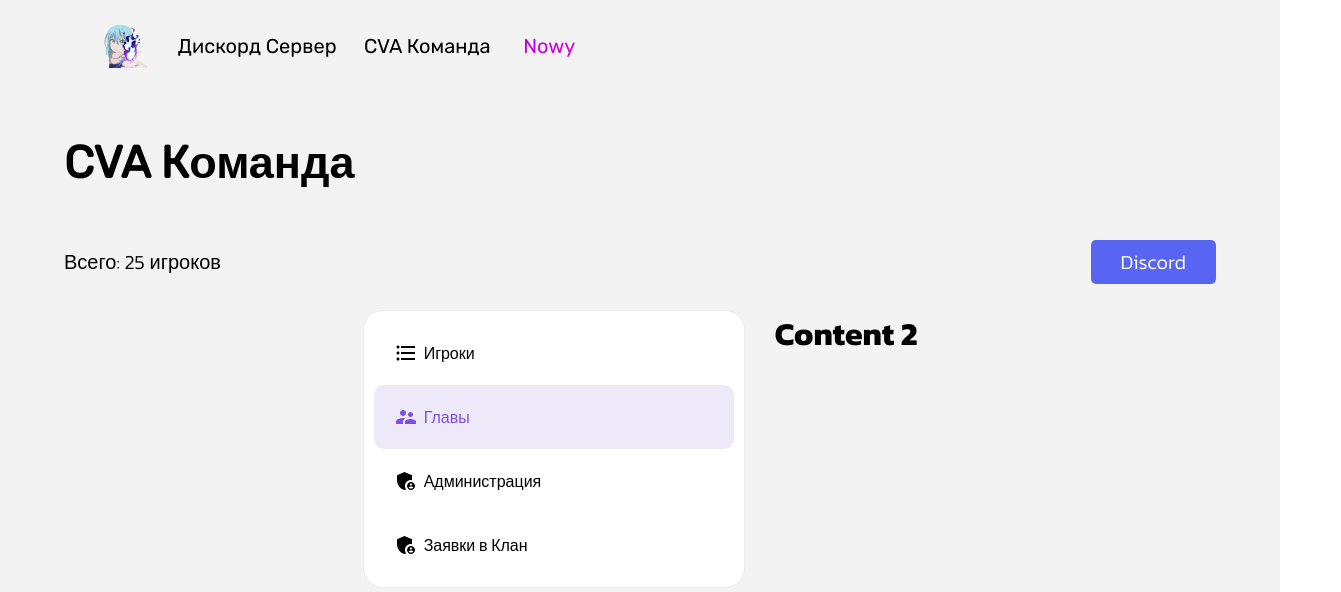
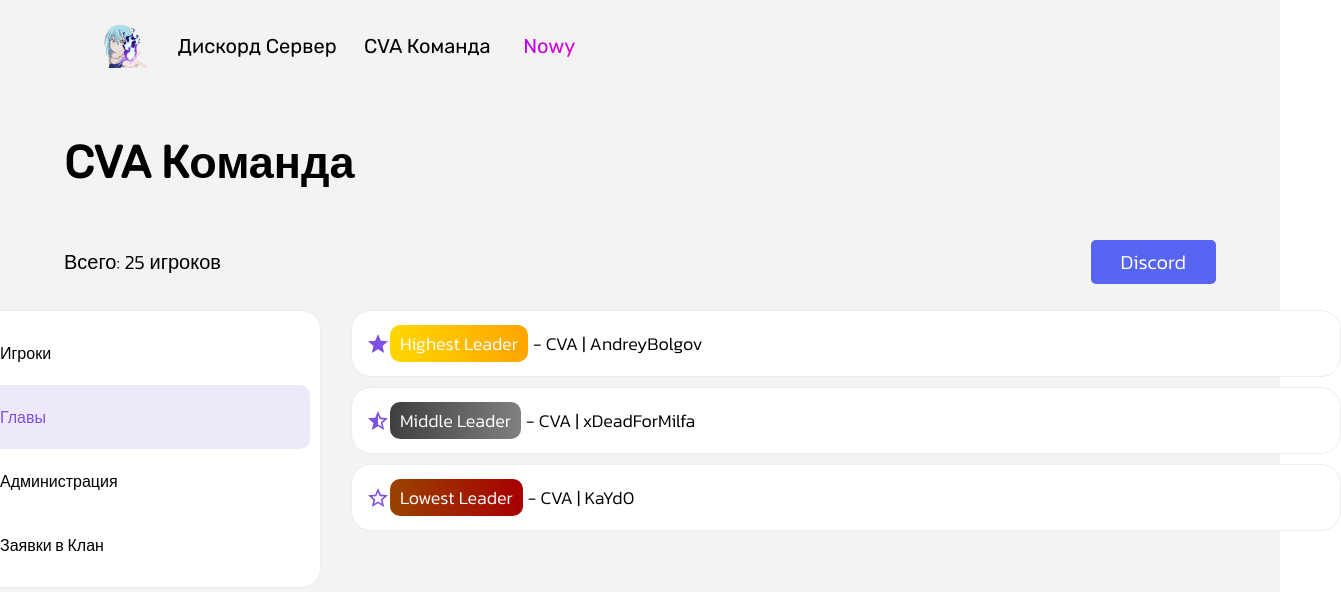
Before and after one commit to TheNowy/Tempo, a React (Vite) app: page /Commands in a window 1280 px wide. Both pictures are taken after a click on the element "Главы". Shown: the top 592 px of the page, 1341 px wide, since content can reach past the window. Built offline with nearby package versions, Linux system fonts and the light colour scheme.

Commit message:
UpdateFillAllContents

```diff
--- a/src/components/pages/Commands/Sandbox/Sandbox.module.scss
+++ b/src/components/pages/Commands/Sandbox/Sandbox.module.scss
@@ -75,18 +75,82 @@
       width: 60rem;
       margin-bottom: 10px;
       display: flex;
-      justify-content: start;
+      justify-content: space-between;
       align-items: center;
       padding: 14px;
       position: relative;
       background-color: #fff;
       border-radius: 20px;
       border: solid 1px #ececec;
+
+      //Wait
+      .Accept {
+        display: flex;
+        button {
+          margin-right: 10px;
+          width: 7rem;
+          cursor: pointer;
+          display: flex;
+          justify-content: center;
+          align-items: center;
+          border: none;
+          color: white;
+          border-radius: 4px;
+          background-color: #5865f2;
+          padding: 10px 20px;
+
+          &:hover {
+            color: rgb(216, 214, 214);
+            background-color: #4e58c5;
+          }
+        }
+        p {
+          font-size: 13px;
+          display: flex;
+          justify-content: center;
+          align-items: center;
+          flex-direction: column;
+
+          svg {
+            color: #7e50e1;
+            animation: rotate 4s linear infinite;
+            animation-delay: 1s;
+          }
+        }
+
+        @keyframes rotate {
+          0% {
+            transform: rotate(0deg);
+          }
+          25% {
+            transform: rotate(0deg);
+          }
+          50% {
+            transform: rotate(180deg);
+          }
+          75% {
+            transform: rotate(180deg);
+          }
+          100% {
+            transform: rotate(360deg);
+          }
+        }
+      }
+      //
+
       h1 {
+        display: flex;
+        justify-content: center;
+        align-items: center;
         font-weight: 100;
         font-size: 18px;
 
+        svg {
+          color: #7e50e1;
+        }
+
         span {
+          margin-right: 5px;
           background-color: #7e50e1;
           color: white;
           padding: 5px 10px;
@@ -97,7 +161,28 @@
           background: linear-gradient(to right, gold, rgb(232, 151, 0));
         }
         .Cusrom_2 {
-          background: linear-gradient(to right, rgb(0, 174, 255), rgb(0, 23, 232));
+          background: linear-gradient(
+            to right,
+            rgb(0, 174, 255),
+            rgb(0, 23, 232)
+          );
+        }
+        .LeaderLVL3 {
+          background: linear-gradient(to right, gold, orange);
+        }
+        .LeaderLVL2 {
+          background: linear-gradient(
+            to right,
+            rgb(63, 63, 63),
+            rgb(128, 128, 128)
+          );
+        }
+        .LeaderLVL1 {
+          background: linear-gradient(
+            to right,
+            rgb(154, 67, 0),
+            rgb(167, 0, 0)
+          );
         }
       }
     }
--- a/src/components/pages/Commands/Sandbox/Sandbox.tsx
+++ b/src/components/pages/Commands/Sandbox/Sandbox.tsx
@@ -4,6 +4,13 @@
 import FormatListBulletedIcon from "@mui/icons-material/FormatListBulleted";
 import SupervisorAccountIcon from "@mui/icons-material/SupervisorAccount";
 import AdminPanelSettingsIcon from "@mui/icons-material/AdminPanelSettings";
+import AppsOutageIcon from "@mui/icons-material/AppsOutage";
+import HourglassBottomIcon from "@mui/icons-material/HourglassBottom";
+
+//Str
+import StarIcon from "@mui/icons-material/Star";
+import StarHalfIcon from "@mui/icons-material/StarHalf";
+import StarBorderIcon from "@mui/icons-material/StarBorder";
 
 const Sandbox = () => {
   const [toggleState, setToggleState] = useState(1);
@@ -66,7 +73,7 @@
                 toggleState === 4 ? Style.Drop_Uvs_Box : Style.Drop_Vs_Box
               }
               onClick={() => ToggleTab(4)}>
-              <AdminPanelSettingsIcon />
+              <AppsOutageIcon />
               Заявки в Клан
             </div>
           </div>
@@ -135,19 +142,54 @@
             className={`${Style.Content} ${
               toggleState === 2 ? Style.Active_Content : ""
             }`}>
-            <h1>Content 2</h1>
+            <div className={Style.players}>
+              <h1>
+                <StarIcon />
+                <span className={Style.LeaderLVL3}>Highest Leader</span> - CVA |
+                AndreyBolgov
+              </h1>
+            </div>
+            <div className={Style.players}>
+              <h1>
+                <StarHalfIcon />
+                <span className={Style.LeaderLVL2}>Middle Leader</span> - CVA |
+                xDeadForMilfa
+              </h1>
+            </div>
+            <div className={Style.players}>
+              <h1>
+                <StarBorderIcon />
+                <span className={Style.LeaderLVL1}>Lowest Leader</span> - CVA |
+                KaYd0
+              </h1>
+            </div>
           </div>
           <div
             className={`${Style.Content} ${
               toggleState === 3 ? Style.Active_Content : ""
             }`}>
-            <h1>Content 3</h1>
+            <div className={Style.players}>
+              <h1>
+                <span>Helper</span> - CVA | Hacer_v_rekah
+              </h1>
+            </div>
           </div>
           <div
             className={`${Style.Content} ${
               toggleState === 4 ? Style.Active_Content : ""
             }`}>
-            <h1>Content 4</h1>
+            <div className={Style.players}>
+              <h1>
+                <span>Bunny</span> - Zeaper123
+              </h1>
+              <div className={Style.Accept}>
+                <button>Принять</button>
+                <button>Отказ</button>
+                <p>
+                  <HourglassBottomIcon />В Ожидании
+                </p>
+              </div>
+            </div>
           </div>
         </div>
       </div>
```
